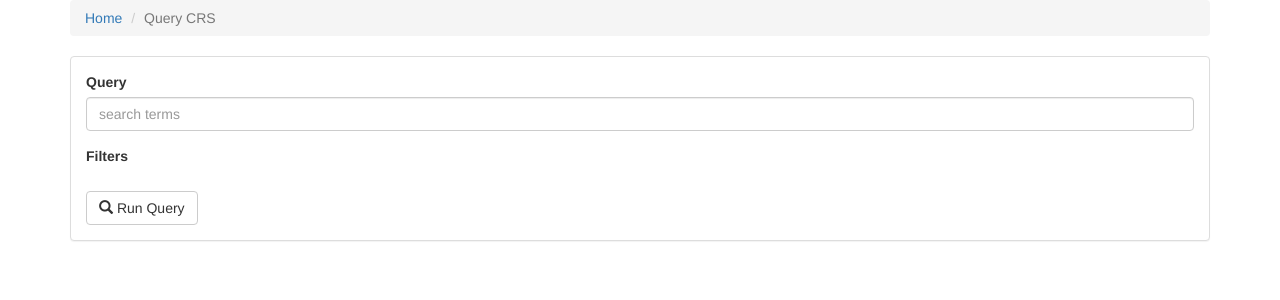
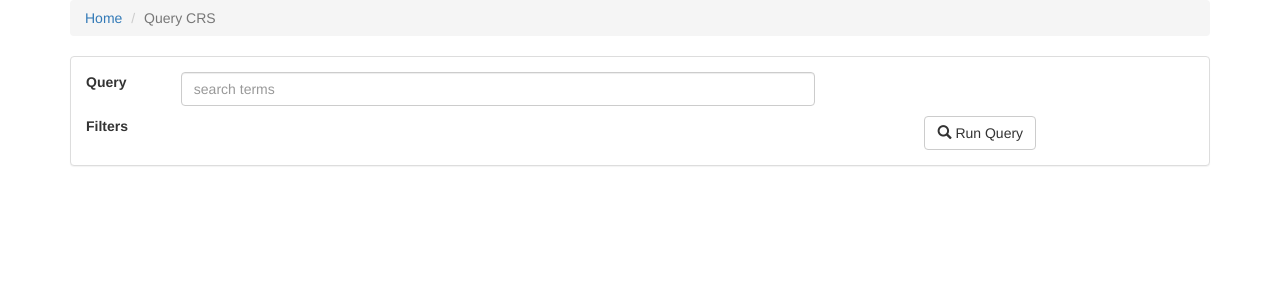
Before and after one commit to rosnfeld/crs_tj, a Django app: template tj/templates/tj/query_builder.html in a window 1280 px wide. Shown: the top 300 px of the page. Run offline with Django 3.2, Linux system fonts and the light colour scheme; the template is opened without the code that fills it, so the values that code supplies are empty; some libraries are stand-ins or nearby versions.

Commit message:
CSS fiddling: re-arranging query builder to use less vertical space

```diff
--- a/tj/static/tj/style.css
+++ b/tj/static/tj/style.css
@@ -5,3 +5,5 @@ table {
 .filter_active {
     background-color: #f0f0f0;
 }
+
+.top-buffer { margin-top:10px; }
--- a/tj/templates/tj/query_builder.html
+++ b/tj/templates/tj/query_builder.html
@@ -83,12 +83,15 @@
     </ol>
     <div class="panel panel-default">
         <div class="panel-body">
-            <div class="form-group">
-                <label for="query_text">Query</label>
+            <div class="row">
+                <label for="query_text" class="col-md-1">Query</label>
+                <div class="col-md-7">
                     <input type="text" id="query_text" value="" class="form-control" placeholder="search terms">
                 </div>
-            <label>Filters</label>
-            <div>
+            </div>
+            <div class="row top-buffer">
+                <label class="col-md-1">Filters</label>
+                <div class="col-md-8">
                     {% for filter_type in code_filter_types %}
                         <div class="btn-group">
                             <button type="button" class="btn btn-default dropdown-toggle" id="fb_{{ filter_type }}"
@@ -98,11 +101,11 @@
                         </div>
                     {% endfor %}
                 </div>
-            <br/>
                 <button class="btn btn-default" type="button" onclick="refreshResults()">
                     <span class="glyphicon glyphicon-search"></span>
                     Run Query
                 </button>
+            </div>
         </div>
     </div>
     <div id="results_holder"></div>
--- a/tj/templates/tj/query_results.html
+++ b/tj/templates/tj/query_results.html
@@ -27,12 +27,12 @@
             <div class="col-md-3">
                 <div class="btn-group">
                     <button type="button" class="btn btn-default dropdown-toggle" id="drop_inclusion" onclick="TODO">
-                        Inclusion <span class="caret"></span>
+                        Set Inclusion <span class="caret"></span>
                     </button>
                 </div>
                 <div class="btn-group">
                     <button type="button" class="btn btn-default dropdown-toggle" id="drop_category" onclick="TODO">
-                        Category <span class="caret"></span>
+                        Set Category <span class="caret"></span>
                     </button>
                 </div>
             </div>
```
Lines whose indentation alone changed are shown as unchanged.
